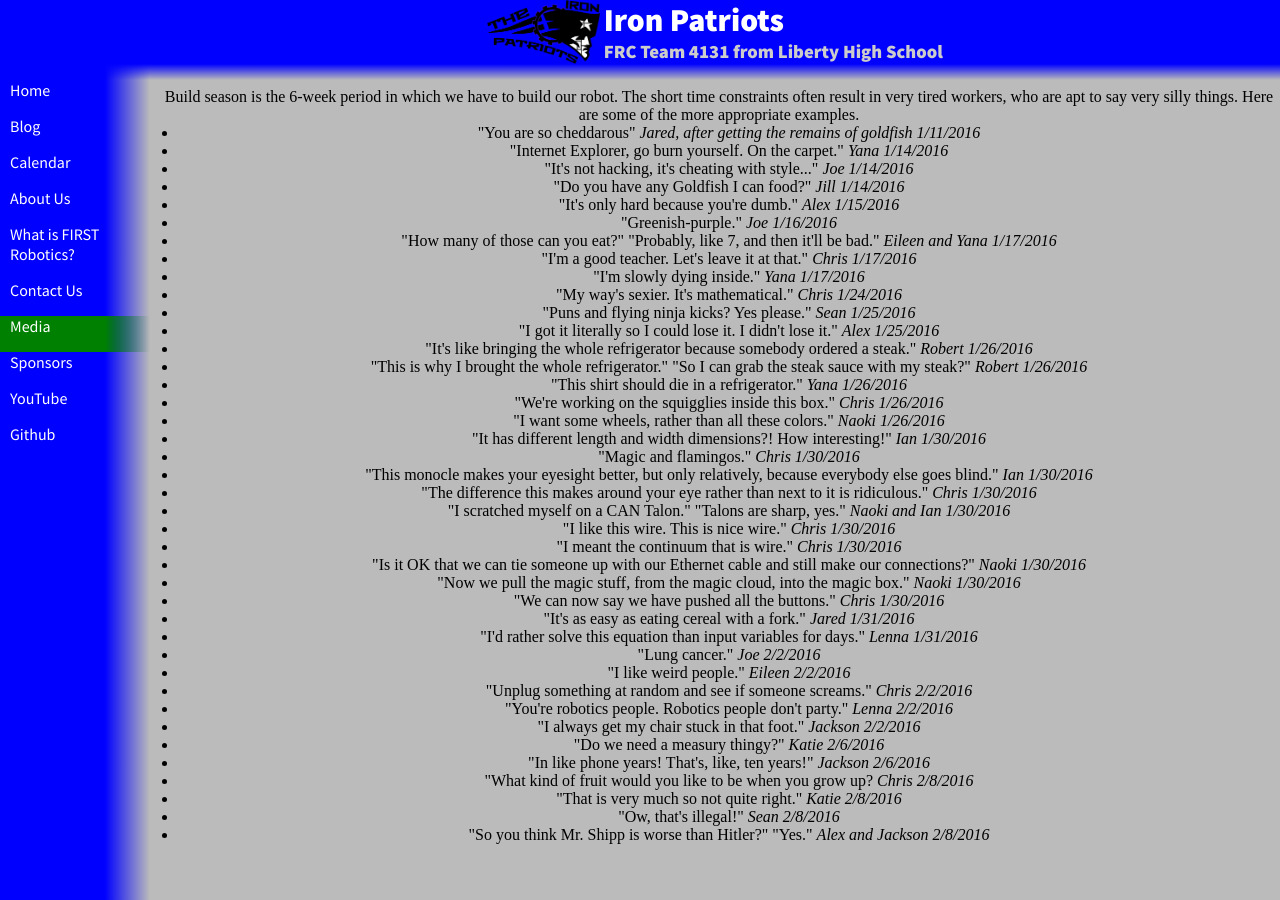
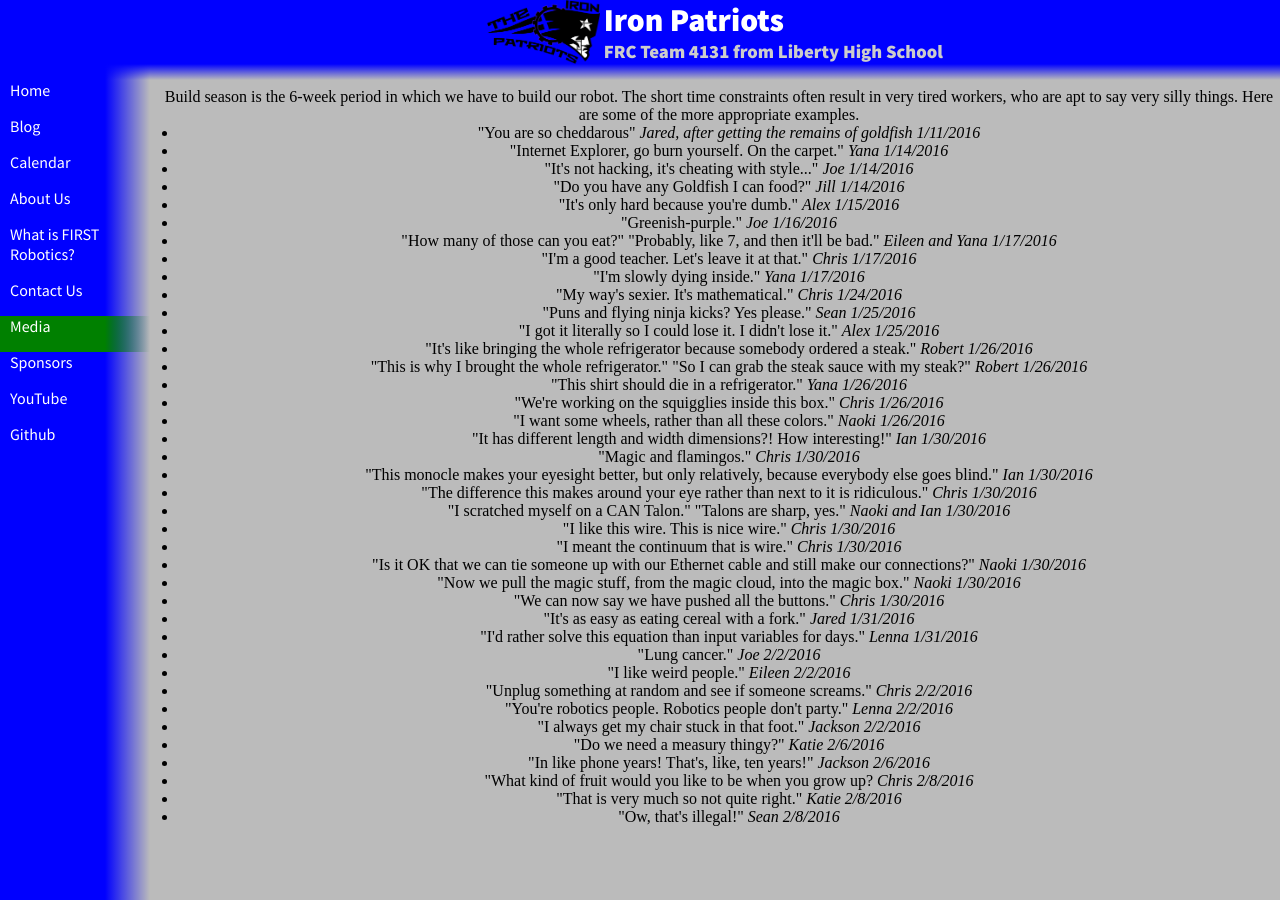
Before and after one commit to katiebugmoon/FRC4131.github.io, a Jekyll site: the page built from media/2016/quotes.html, in a window 1280 px wide. Built offline with Jekyll 4.4.1, drawn with Linux system fonts in a browser that asks for light colours; nearby versions of some CDN libraries.

Commit message:
Common sense arrives.

```diff
--- a/media/2016/quotes.html
+++ b/media/2016/quotes.html
@@ -43,6 +43,5 @@ title: Build Season 2016 Quotes
 	<li>"What kind of fruit would you like to be when you grow up? <i>Chris 2/8/2016</i></li>
 	<li>"That is very much so not quite right." <i>Katie 2/8/2016</i></li>
 	<li>"Ow, that's illegal!" <i>Sean 2/8/2016</i></li>
-	<li>"So you think Mr. Shipp is worse than Hitler?" "Yes." <i>Alex and Jackson 2/8/2016</i></li>
 </ul>
 <center>
```
